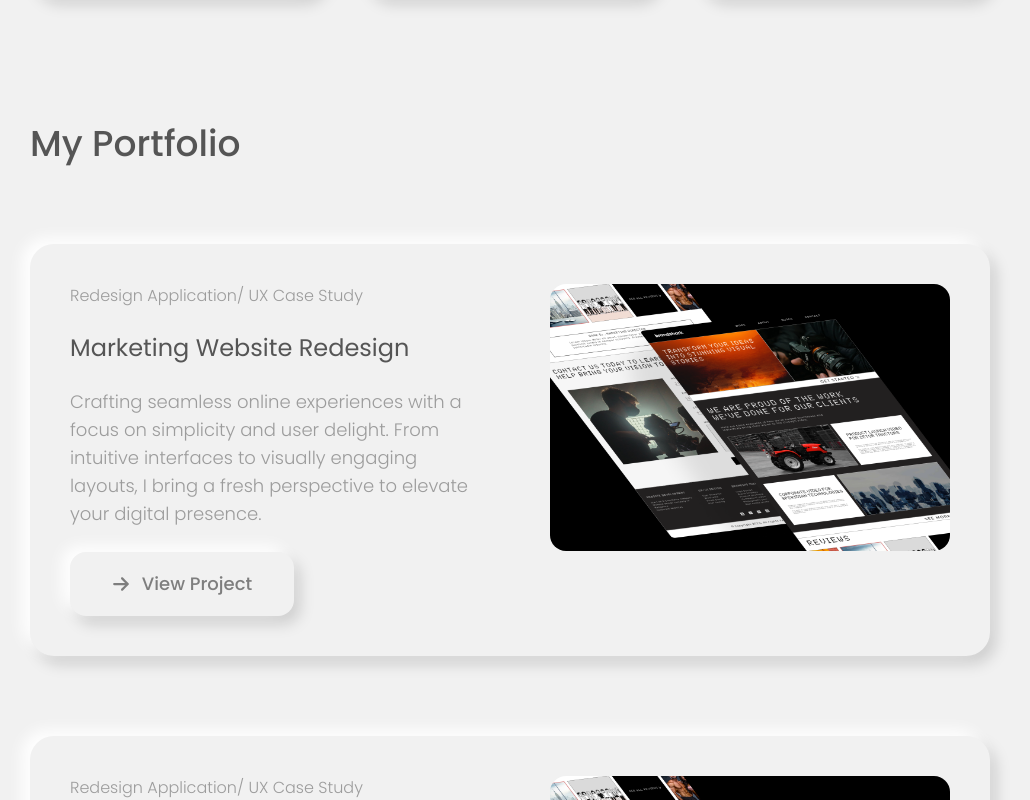
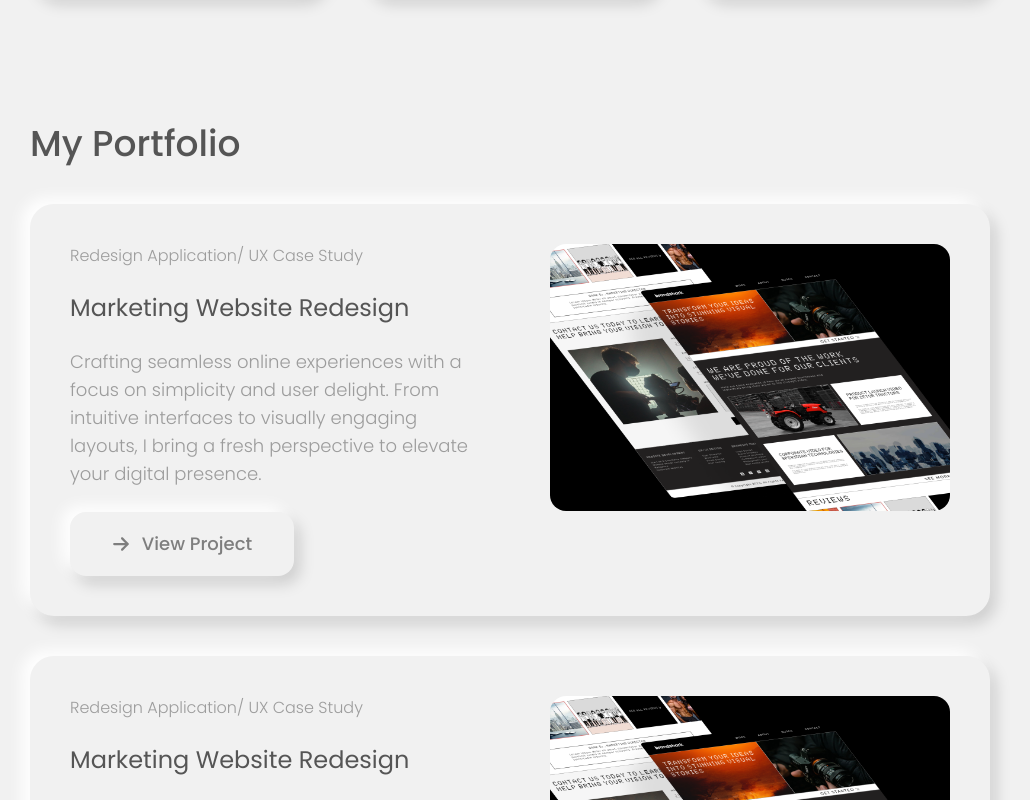
Before and after one commit to maliknajeeb113/Designer-Portfolio, a React (Vite) app: page / in a window 1280 px wide. Shown: the part 1760-2560 px from the top of the page, without its empty margins (130-1160 px from the left). Built offline with nearby package versions, Linux system fonts and the light colour scheme.

Commit message:
fix: padding for mobile view

```diff
--- a/src/components/Body.jsx
+++ b/src/components/Body.jsx
@@ -153,7 +153,7 @@ const Body = () => {
       {/* my services end */}
 
       {/* projects start*/}
-      <div className="container flex flex-col my-16 gap-20">
+      <div className="container flex flex-col mb-16 md:my-16 gap-10">
         <h1 className="text-4xl font-medium">My Portfolio</h1>
 
         {/* project 1 */}
```
